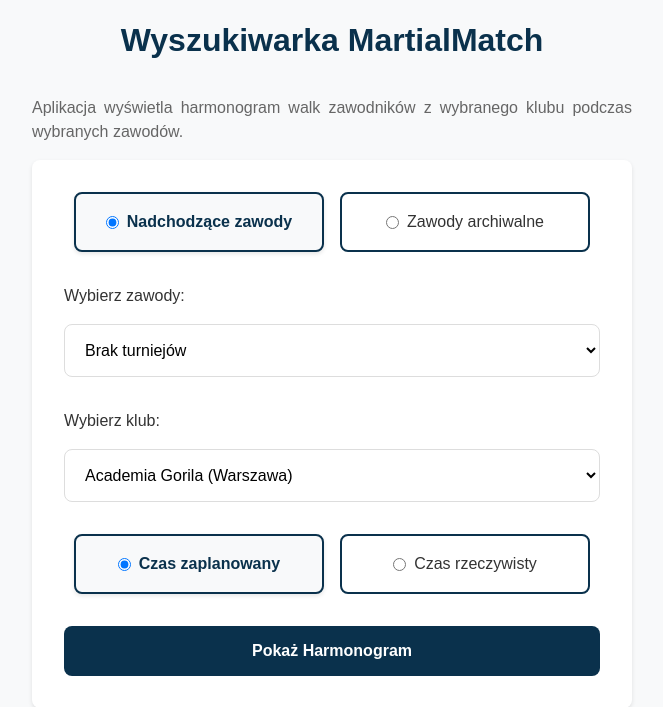
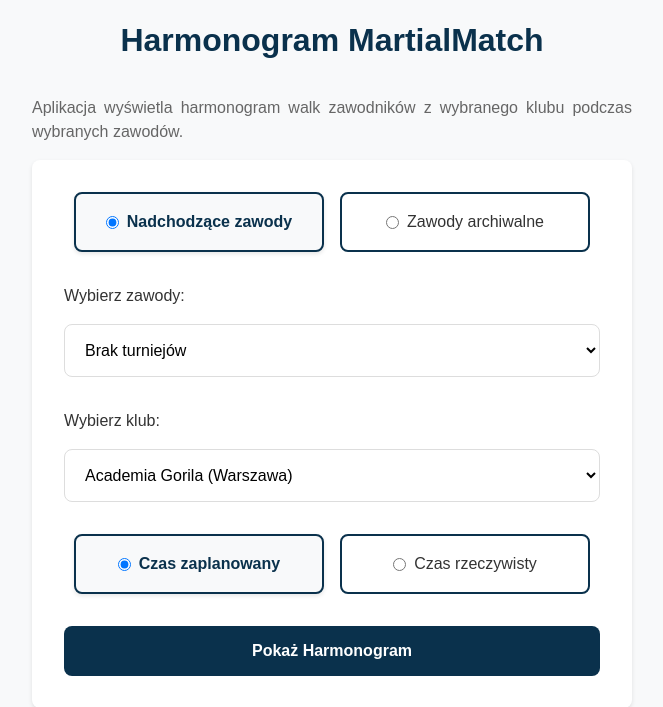
Before and after one commit to gregg127/martialmatch-scraper, a FastAPI app: page / in a window 1280 px wide. Shown: the top 707 px of the page, without its empty margins (308-971 px from the left). Run offline with FastAPI, Linux system fonts and the light colour scheme; data that the repository does not hold is empty.

Commit message:
Update html

```diff
--- a/app/webapp/templates/index.html
+++ b/app/webapp/templates/index.html
@@ -3,12 +3,12 @@
 <head>
     <meta charset="UTF-8">
     <meta name="viewport" content="width=device-width, initial-scale=1.0">
-    <title>Wyszukiwarka MartialMatch</title>
+    <title>Harmonogram MartialMatch</title>
     <link rel="stylesheet" href="/static/css/style.css">
 </head>
 <body>
     <div class="container">
-        <h1>Wyszukiwarka MartialMatch</h1>
+        <h1>Harmonogram MartialMatch</h1>
         <p class="app-description">
             Aplikacja wyświetla harmonogram walk zawodników z wybranego klubu podczas wybranych zawodów.
         </p>
```
